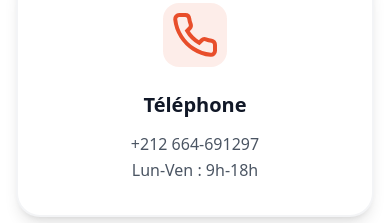
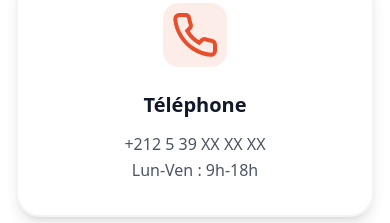
Before and after one commit to themoutaouakil/tanger, a Next.js app: page /contact in a window 390 px wide. Shown: the part 940-1163 px from the top of the page. Built offline with nearby package versions, Linux system fonts and the light colour scheme.

Commit message:
Update: Change phone number to +212 5 39 XX XX XX across the website

```diff
--- a/app/contact/page.tsx
+++ b/app/contact/page.tsx
@@ -313,7 +313,7 @@ const contactInfo = [
   },
   {
     title: "Téléphone",
-    content: '<a href="tel:+212664691297" class="hover:text-primary transition-colors">+212 664-691297</a><br/>Lun-Ven : 9h-18h',
+    content: '<a href="tel:+212539000000" class="hover:text-primary transition-colors">+212 5 39 XX XX XX</a><br/>Lun-Ven : 9h-18h',
     icon: <svg className="w-12 h-12" fill="none" stroke="currentColor" strokeWidth="2" viewBox="0 0 24 24"><path d="M22 16.92v3a2 2 0 0 1-2.18 2 19.79 19.79 0 0 1-8.63-3.07 19.5 19.5 0 0 1-6-6 19.79 19.79 0 0 1-3.07-8.67A2 2 0 0 1 4.11 2h3a2 2 0 0 1 2 1.72 12.84 12.84 0 0 0 .7 2.81 2 2 0 0 1-.45 2.11L8.09 9.91a16 16 0 0 0 6 6l1.27-1.27a2 2 0 0 1 2.11-.45 12.84 12.84 0 0 0 2.81.7A2 2 0 0 1 22 16.92z"/></svg>,
   },
   {
--- a/components/Footer.tsx
+++ b/components/Footer.tsx
@@ -26,7 +26,7 @@ export default function Footer() {
           <div>
             <h4 className="text-lg font-bold mb-4">Contact</h4>
             <p className="text-gray-400 leading-relaxed">
-              <a href="tel:+212664691297" className="hover:text-white transition-colors">+212 664-691297</a><br />
+              <a href="tel:+212539000000" className="hover:text-white transition-colors">+212 5 39 XX XX XX</a><br />
               <a href="mailto:tanger@imigo-immigration.ma" className="hover:text-white transition-colors">tanger@imigo-immigration.ma</a><br />
               7ème étage, Ben Abdelah MM Challah<br />
               Office Center, N° 39<br />
```
